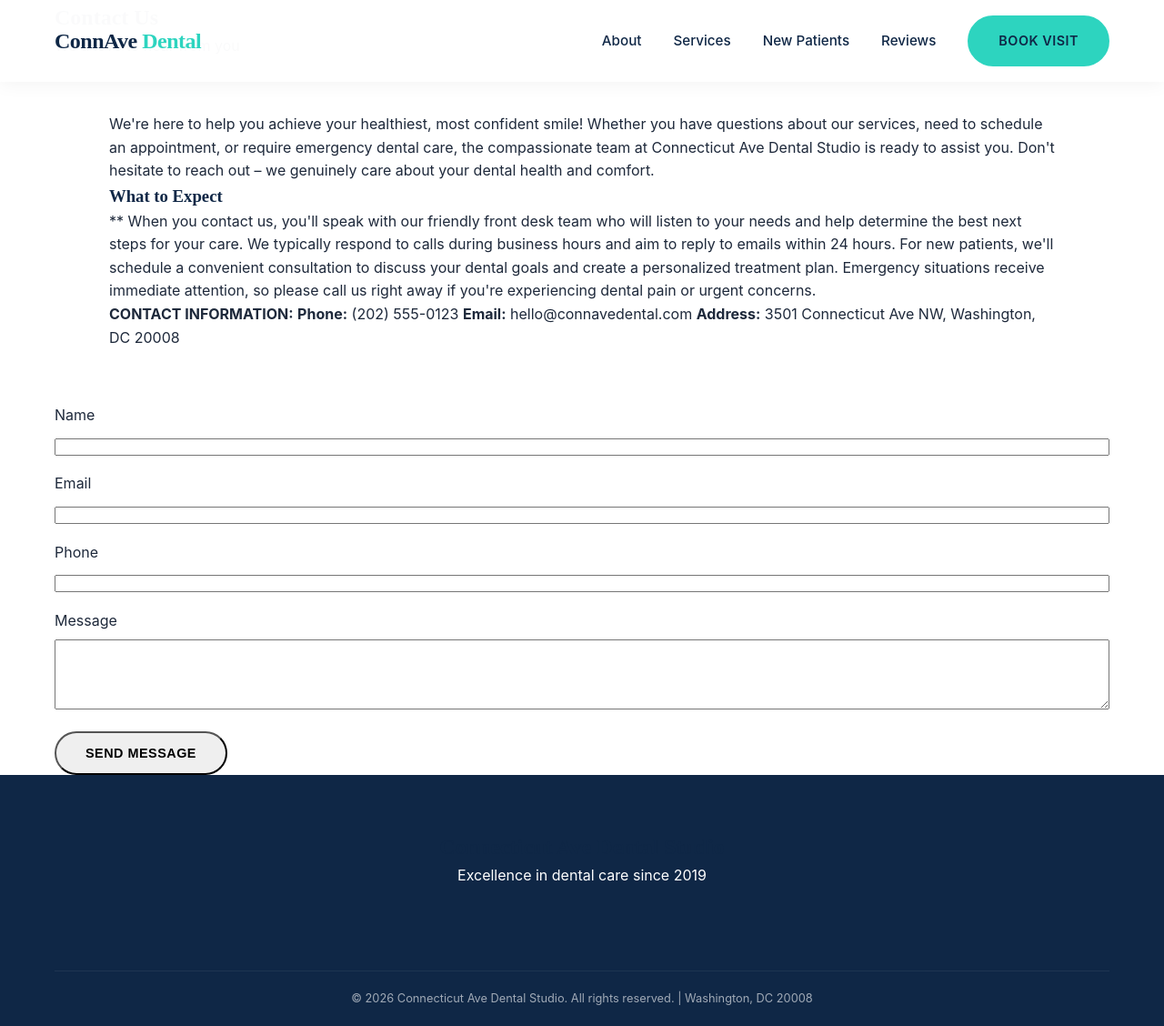
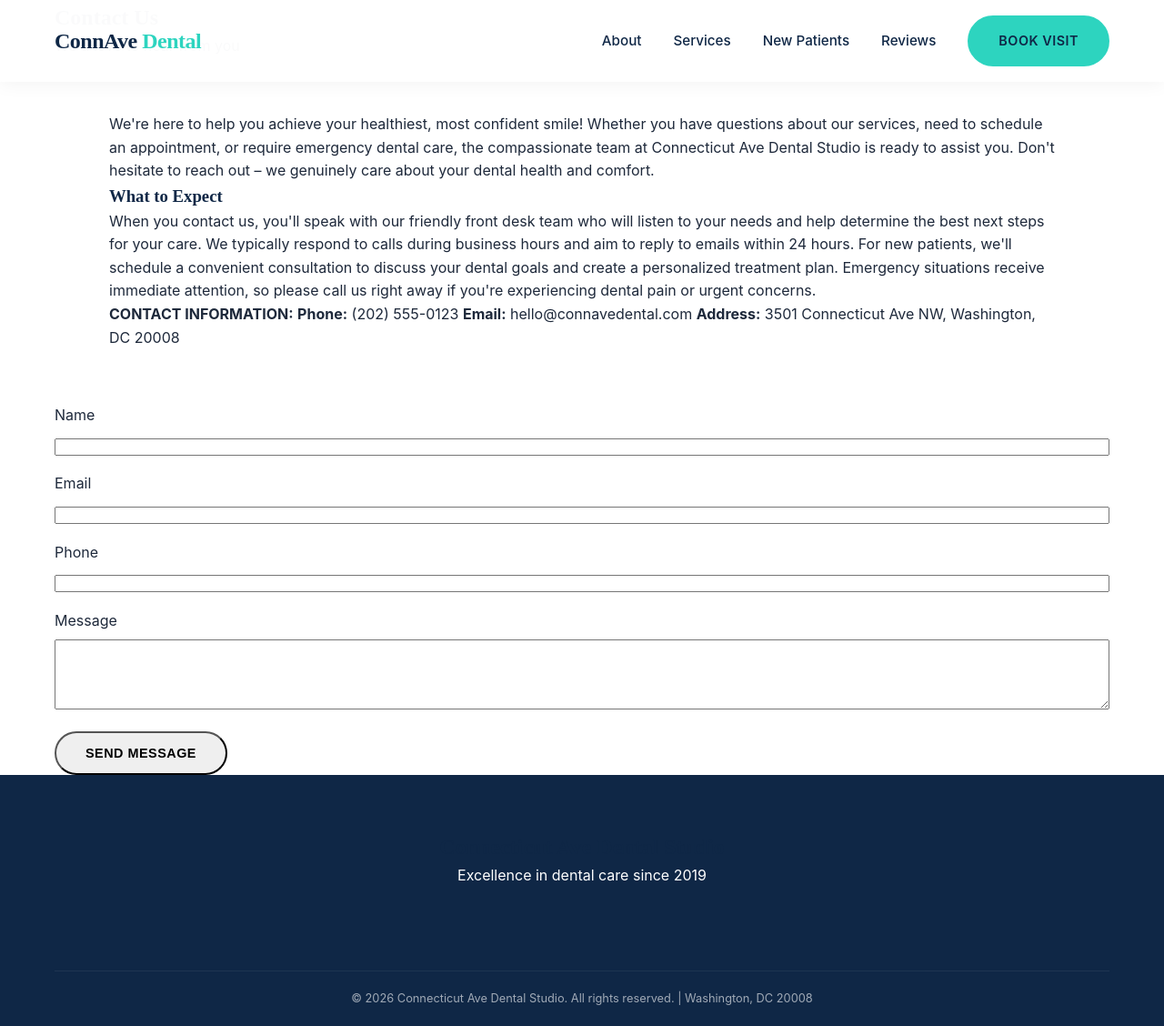
Before and after one commit to asquitt/asquitt.github.io, a Jekyll site: the page contact.html, which Jekyll copies as it is, in a window 1280 px wide and 1128 px high. Shown: the whole window at 91% size. Built offline with Jekyll 4.4.1, drawn with Linux system fonts in a browser that asks for light colours.

```diff
--- a/contact.html
+++ b/contact.html
@@ -329,8 +329,7 @@
                     <div class="contact-info">
                         <div class="contact-intro"><p>We're here to help you achieve your healthiest, most confident smile! Whether you have questions about our services, need to schedule an appointment, or require emergency dental care, the compassionate team at Connecticut Ave Dental Studio is ready to assist you. Don't hesitate to reach out – we genuinely care about your dental health and comfort.</p></div>
                         <h3>What to Expect</h3>
-<p>**
-When you contact us, you'll speak with our friendly front desk team who will listen to your needs and help determine the best next steps for your care. We typically respond to calls during business hours and aim to reply to emails within 24 hours. For new patients, we'll schedule a convenient consultation to discuss your dental goals and create a personalized treatment plan. Emergency situations receive immediate attention, so please call us right away if you're experiencing dental pain or urgent concerns.</p>
+<p>When you contact us, you'll speak with our friendly front desk team who will listen to your needs and help determine the best next steps for your care. We typically respond to calls during business hours and aim to reply to emails within 24 hours. For new patients, we'll schedule a convenient consultation to discuss your dental goals and create a personalized treatment plan. Emergency situations receive immediate attention, so please call us right away if you're experiencing dental pain or urgent concerns.</p>
 <strong>CONTACT INFORMATION:</strong>
 <strong>Phone:</strong> (202) 555-0123
 <strong>Email:</strong> hello@connavedental.com
```
